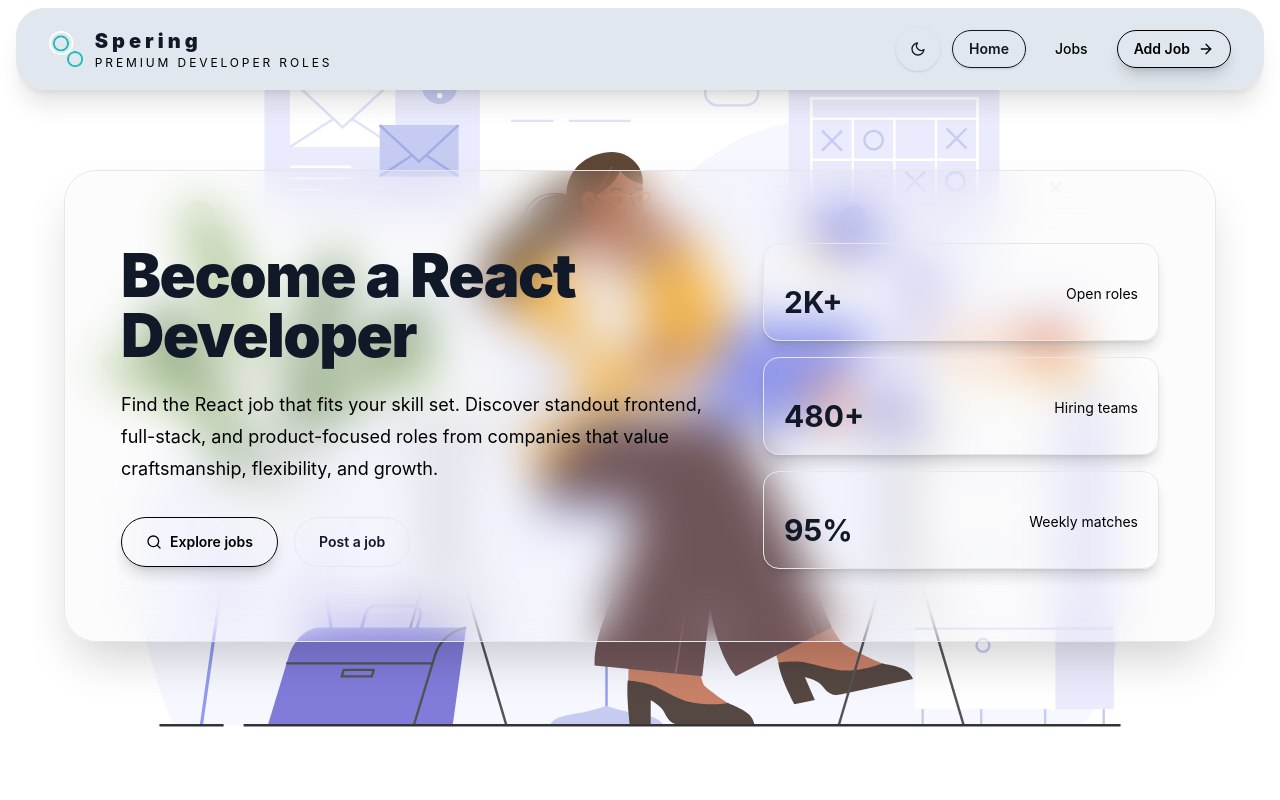
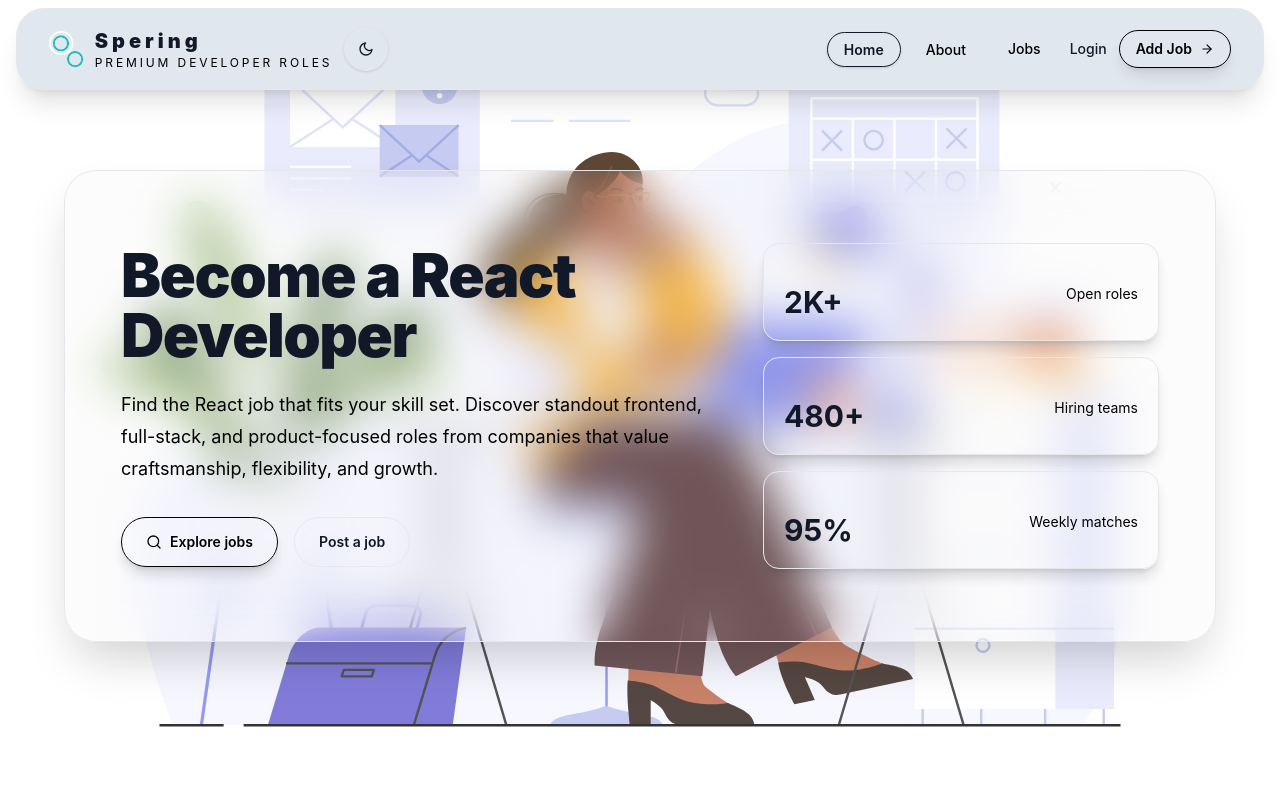
Before and after one commit to makigtawn/React-Jobs, a React (Vite) app: page / in a window 1280 px wide. Shown: the top 800 px of the page. Built offline with nearby package versions, Linux system fonts and the light colour scheme; no server answers.

Commit message:
change the navbar lists

```diff
--- a/src/components/Navbar.jsx
+++ b/src/components/Navbar.jsx
@@ -1,18 +1,13 @@
 import React, { useEffect, useState } from "react";
 import { NavLink } from "react-router-dom";
-import { FiArrowRight, FiMoon, FiSun } from "react-icons/fi";
+import { FiArrowRight, FiMoon, FiSun, FiSearch } from "react-icons/fi";
 import logo from "../assets/images/logo.png";
-import { useNavigate } from "react-router-dom";
+
 
 const getStoredTheme = () => {
   if (typeof window === "undefined") return "dark";
-
   const savedTheme = localStorage.getItem("theme");
-
-  if (savedTheme === "light" || savedTheme === "dark") {
-    return savedTheme;
-  }
-
+  if (savedTheme === "light" || savedTheme === "dark") return savedTheme;
   return window.matchMedia("(prefers-color-scheme: dark)").matches
     ? "dark"
     : "light";
@@ -20,11 +15,9 @@ const getStoredTheme = () => {
 
 const Navbar = () => {
   const [theme, setTheme] = useState(() => getStoredTheme());
-  const navigate = useNavigate();
 
   useEffect(() => {
     const root = document.documentElement;
-
     root.classList.toggle("dark", theme === "dark");
     localStorage.setItem("theme", theme);
   }, [theme]);
@@ -39,55 +32,69 @@ const Navbar = () => {
       : "rounded-full border border-transparent px-4 py-2 text-sm font-medium text-[var(--color-text-secondary)] transition duration-300 hover:border-[var(--color-border)] hover:bg-[var(--color-surface-muted)] hover:text-[var(--color-text-primary)]";
 
   return (
-    <header className="sticky top-0 z-50 px-2 pt-2 sm:px-6 lg:px-4">
-      <nav className="mx-auto max-w-7xl rounded-[1.75rem] border border-[var(--color-border)] bg-[var(--color-nav-bg)] shadow-xl shadow-black/10 ">
-        <div className="flex min-h-20 items-center justify-between gap-3 px-4 py-3 sm:px-3 lg:px-8">
+    <header className="sticky top-0 z-50 px-2 pt-2 sm:px-6 lg:px-4 header_section">
+      <nav className="mx-auto max-w-7xl rounded-[1.75rem] border border-[var(--color-border)] bg-[var(--color-nav-bg)] shadow-xl shadow-black/10 navbar navbar-expand-lg custom_nav-container">
+
+        <div className="flex min-h-20 items-center justify-between gap-3 px-4 py-3 sm:px-3 lg:px-8 container-fluid">
+
+
           <div className="flex min-w-0 flex-1 items-center">
-            <NavLink to="/" className="flex items-center gap-3">
-              <div className="rounded-2xl ">
-                <img src={logo} alt="react jobs" className="h-9 w-auto" />
+            <NavLink to="/" className="navbar-brand flex items-center gap-3">
+              <div className="rounded-2xl">
+                <img src={logo} alt="Spering Logo" className="h-9 w-auto" />
               </div>
               <div className="min-w-0">
                 <span className="block text-lg font-black tracking-[0.2em] text-[var(--color-text-primary)] sm:text-xl">
-                  Spering {" "}
+                  Spering
                 </span>
                 <span className="hidden text-xs tracking-[0.24em] text-[var(--color-text-secondary)] sm:block">
                   PREMIUM DEVELOPER ROLES
                 </span>
               </div>
+
+              <div>
+                <button
+                  type="button"
+                  onClick={toggleTheme}
+                  className="inline-flex h-11 w-11 items-center justify-center rounded-full border border-[var(--color-border)] bg-[var(--color-surface)] text-[var(--color-text-primary)] shadow-sm transition duration-300 hover:-translate-y-0.5 hover:bg-[var(--color-surface-strong)]">
+                  {theme === "dark" ? <FiSun /> : <FiMoon />}
+                </button>
+              </div>
             </NavLink>
           </div>
 
-          <div className="flex flex-wrap items-center justify-end gap-2 sm:gap-3">
-            <button
-              type="button"
-              onClick={toggleTheme}
-              aria-label={`Activate ${theme === "dark" ? "light" : "dark"} mode`}
-              className="inline-flex h-11 w-11 items-center justify-center rounded-full border border-[var(--color-border)] bg-[var(--color-surface)] text-[var(--color-text-primary)] shadow-sm transition duration-300 hover:-translate-y-0.5 hover:border-[var(--color-border-strong)] hover:bg-[var(--color-surface-strong)]">
-              {theme === "dark" ? (
-                <FiSun className="text-base" />
-              ) : (
-                <FiMoon className="text-base" />
-              )}
-            </button>
-
+          <div className="bg-color-white flex flex-wrap items-center justify-end gap-2 sm:gap-3">
+            <ul className="navbar-nav flex items-center gap-2">
+              <li className="">
                 <NavLink to="/" className={linkClass}>
                   Home
                 </NavLink>
+              </li>
+              <li className="">
+                <NavLink to="/about" className={linkClass}>
+                  About
+                </NavLink>
+              </li>
 
               <NavLink to="/jobs" className={linkClass}>
                 Jobs
               </NavLink>
+            </ul>
+
+            <div className=" flex items-center gap-3 ml-lg-4">
+              <NavLink
+                to="/login"
+                className="text-sm font-medium text-[var(--color-text-primary)]">
+                Login
+              </NavLink>
 
               <NavLink
                 to="/add-job"
-              className=" inline-flex items-center gap-2 rounded-full border border-[var(--color-border-strong)] bg-[var(--color-accent)] px-4 py-2 text-sm font-semibold text-[var(--color-accent-foreground)] shadow-lg shadow-black/15 transition duration-300 hover:-translate-y-0.5 hover:bg-[var(--color-accent-hover)]">
+                className="inline-flex items-center gap-2 rounded-full border border-[var(--color-border-strong)] bg-[var(--color-accent)] px-4 py-2 text-sm font-semibold text-[var(--color-accent-foreground)] shadow-lg transition duration-300 hover:-translate-y-0.5">
                 Add Job
-              <FiArrowRight className="text-base" />
+                <FiArrowRight />
               </NavLink>
-
-
-
+            </div>
           </div>
         </div>
       </nav>
```
Lines whose indentation alone changed are shown as unchanged.
